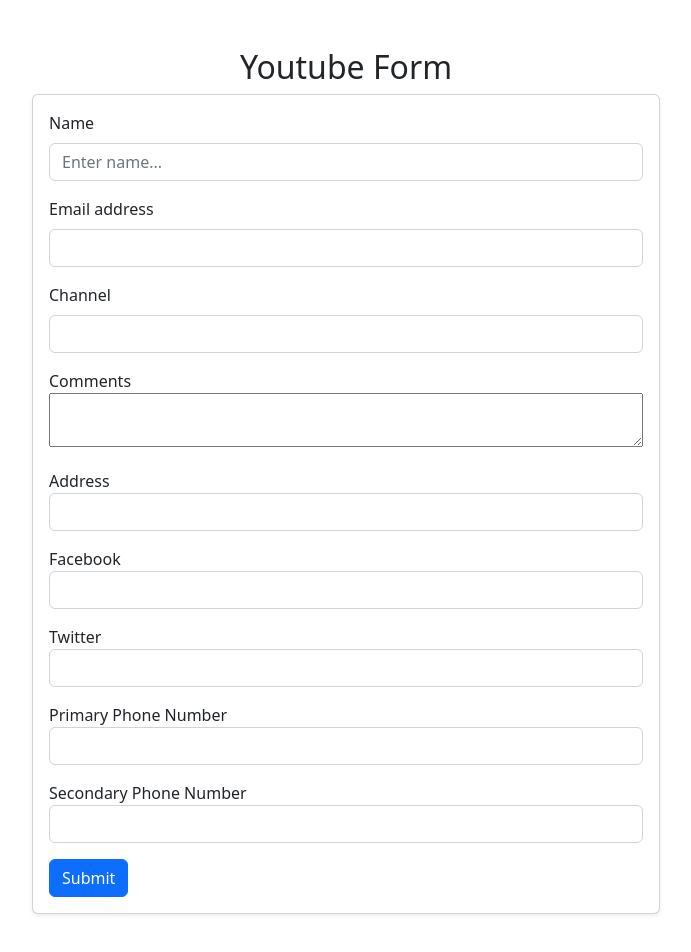
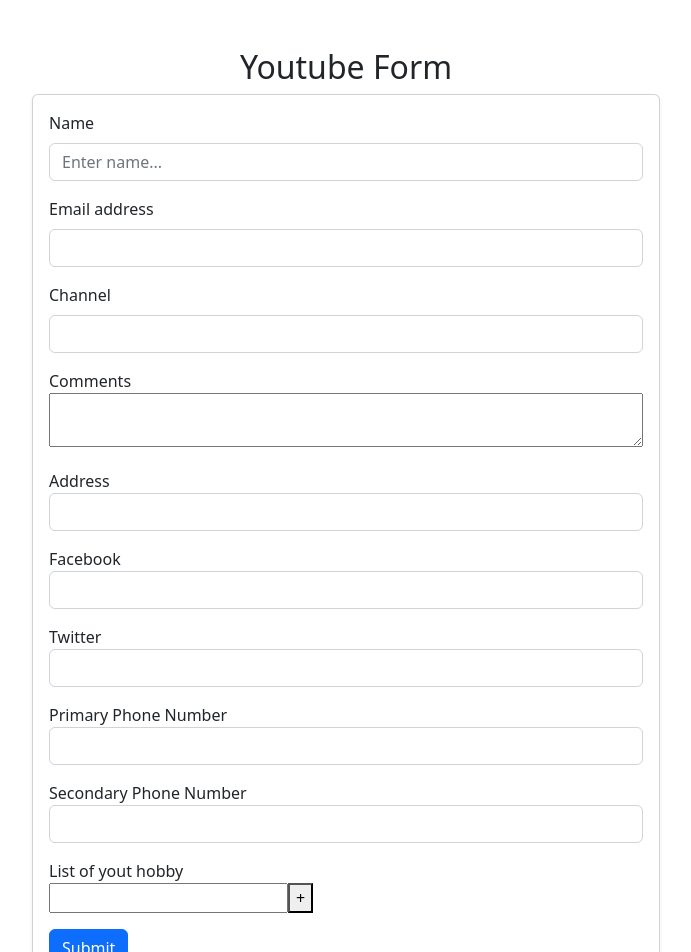
Before and after one commit to Febrianto752/practice-react-formik, a React (Create React App) app: page / in a window 1280 px wide. Shown: the top 952 px of the page, without its empty margins (294-985 px from the left). Built offline with nearby package versions, Linux system fonts and the light colour scheme.

Commit message:
learn dinamic array values in initialValues

```diff
--- a/src/components/YoutubeForm/index.jsx
+++ b/src/components/YoutubeForm/index.jsx
@@ -1,4 +1,4 @@
-import { Formik, Form, Field, ErrorMessage } from "formik";
+import { Formik, Form, Field, ErrorMessage, FieldArray } from "formik";
 import * as Yup from "yup";
 import { TextError } from "../";
 
@@ -21,6 +21,7 @@
     twitter: "",
   },
   phoneNumbers: ["", ""], // harus dibuat initial value arraynya
+  hobbies: [""],
 };
 
 const handleSubmit = (values) => {
@@ -157,6 +158,42 @@
                       name="phoneNumbers[1]"
                     />
                   </div>
+                  <div className="mb-3">
+                    <label htmlFor="secondary_phone_number">
+                      List of yout hobby
+                    </label>
+                    <FieldArray name="hobbies">
+                      {(fieldArrayProps) => {
+                        console.log(fieldArrayProps); // output : {push: ƒ, pop: ƒ, swap: ƒ, move: ƒ, insert: ƒ, …}
+                        const { push, remove, form } = fieldArrayProps;
+                        const { values } = form;
+                        const { hobbies } = values;
+
+                        return (
+                          <>
+                            {hobbies.map((hobby, index) => {
+                              return (
+                                <div key={index}>
+                                  <Field name={`hobbies[${index}]`} />
+                                  {index > 0 && (
+                                    <button onClick={() => remove(index)}>
+                                      -
+                                    </button>
+                                  )}
+                                  <button
+                                    type="button"
+                                    onClick={() => push("")}
+                                  >
+                                    +
+                                  </button>
+                                </div>
+                              );
+                            })}
+                          </>
+                        );
+                      }}
+                    </FieldArray>
+                  </div>
 
                   <button type="submit" className="btn btn-primary">
                     Submit
```
